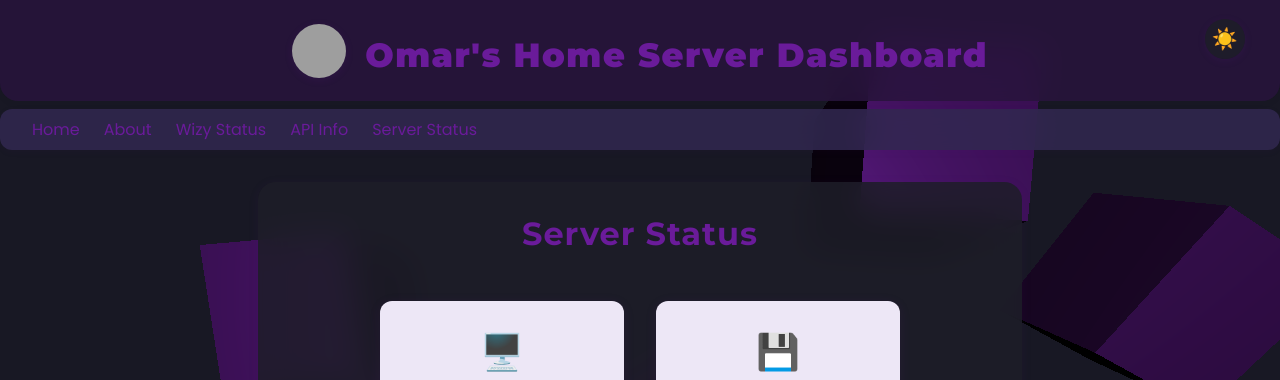
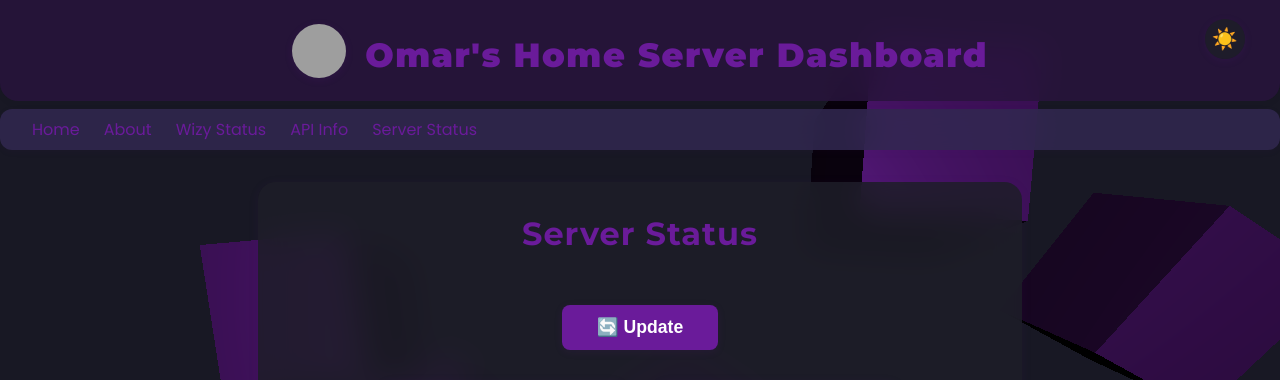
Before and after one commit to orsnaro/Home-Server-API, a Flask app: template board/templates/pages/server_status.html in a window 1280 px wide. Shown: the top 380 px of the page. Run offline with Flask 3, Linux system fonts and the light colour scheme; the template is opened without the code that fills it, so the values that code supplies are empty; grey boxes are pictures that could not be loaded.

Commit message:
add update button to server status page #

```diff
--- a/board/templates/pages/server_status.html
+++ b/board/templates/pages/server_status.html
@@ -3,6 +3,7 @@
 {% block content %}
 <div class="center">
   <h2 style="color:#6a1b9a;font-size:2rem;">Server Status</h2>
+  <button onclick="window.location.reload()" style="margin-top:0.2em;padding:0.7em 2em;background:#6a1b9a;color:#fff;border:none;border-radius:8px;font-size:1.1rem;font-weight:600;cursor:pointer;box-shadow:0 2px 8px rgba(106,27,154,0.10);transition:background 0.2s;">🔄 Update</button>
   <div style="display:flex;flex-wrap:wrap;gap:2em;justify-content:center;margin:2em 0;">
     <div style="background:#ede7f6;padding:1.5em 2em;border-radius:12px;box-shadow:0 2px 12px rgba(106,27,154,0.10);min-width:180px;">
       <div style="font-size:2.2em;">🖥️</div>
```
